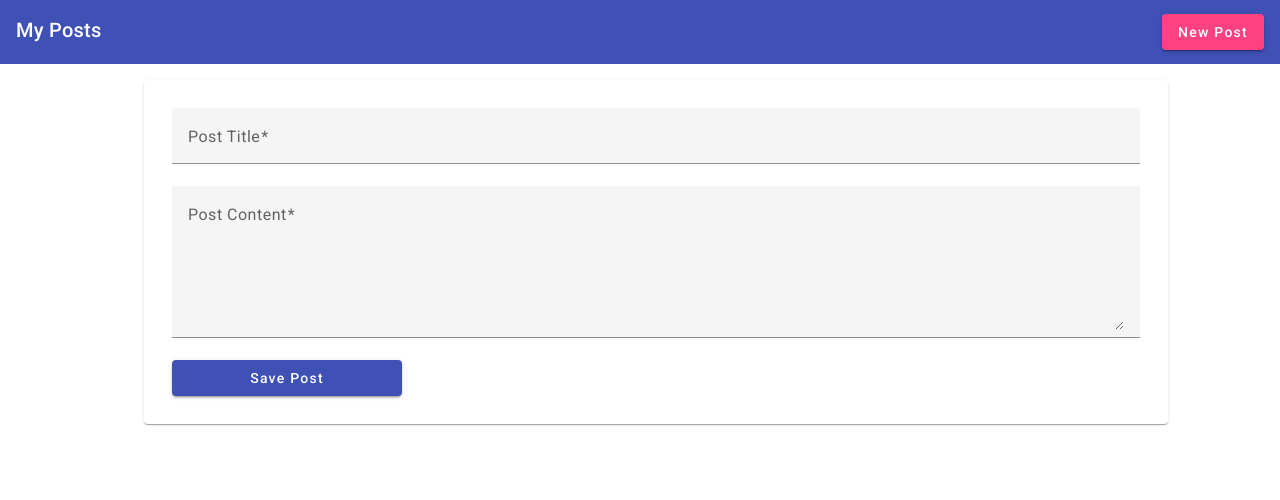
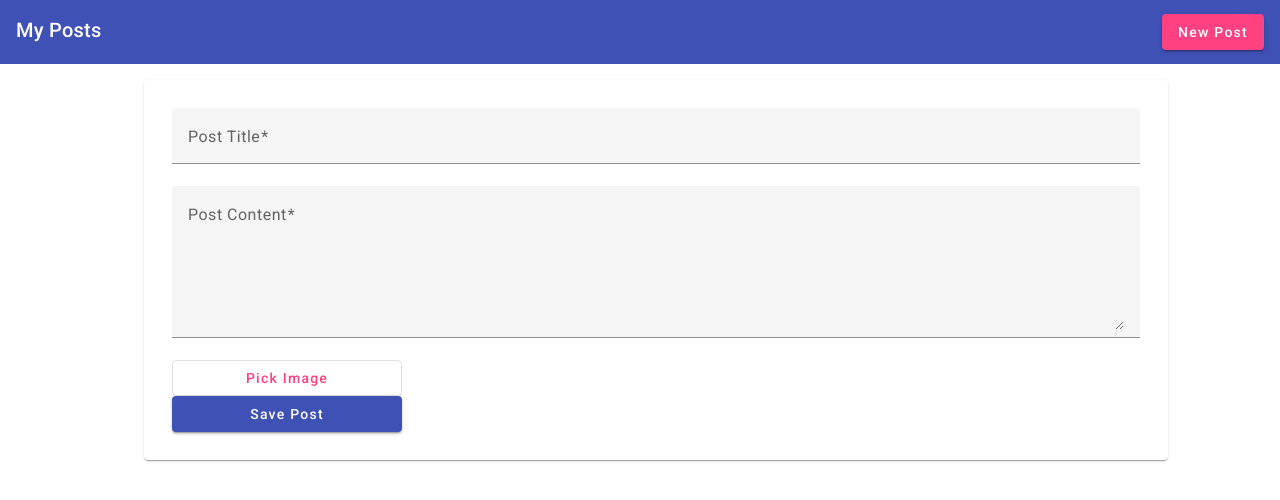
Before and after one commit to SaadiaAhmad/social-app, an Angular app: page /create in a window 1280 px wide. Shown: the top 500 px of the page. Built offline with nearby package versions, Linux system fonts and the light colour scheme.

Commit message:
add file picker for adding image

```diff
--- a/src/app/posts/post-create/post-create.component.html
+++ b/src/app/posts/post-create/post-create.component.html
@@ -27,6 +27,12 @@
             </textarea>
             <mat-error *ngIf="content.invalid">Please enter content</mat-error>
         </mat-form-field>
+        <div>
+            <button mat-stroked-button type="button" color="accent" (click)="filePicker.click()">
+                Pick Image
+            </button>
+            <input type="file" #filePicker>
+        </div>
         <button mat-raised-button
             color="primary"
             type="submit">Save Post
--- a/src/app/posts/post-create/post-create.component.scss
+++ b/src/app/posts/post-create/post-create.component.scss
@@ -17,3 +17,8 @@
     width: 230px;
     margin: auto;
 }
+
+input[type=file] {
+    display: none;
+    // visibility: hidden;
+}
```
